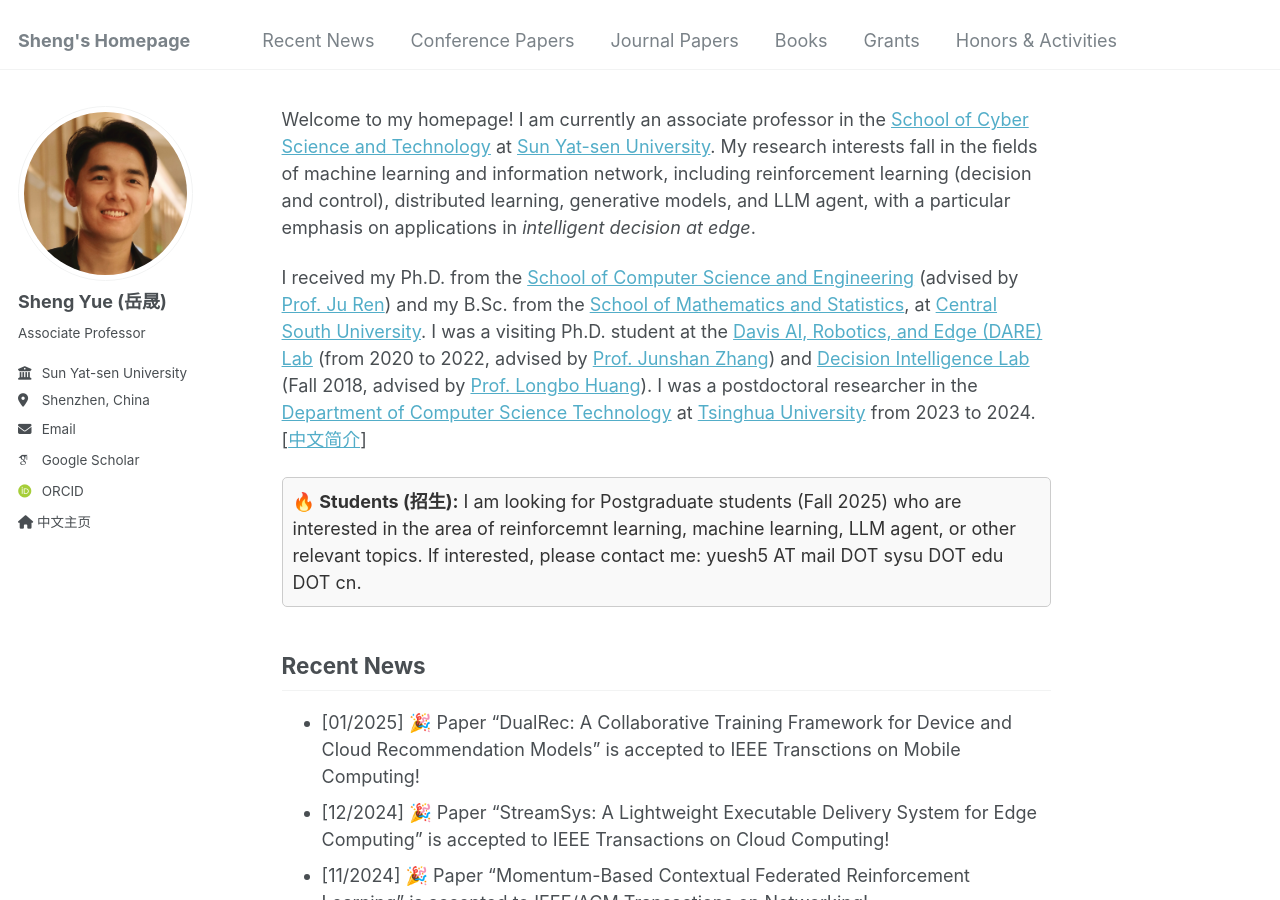
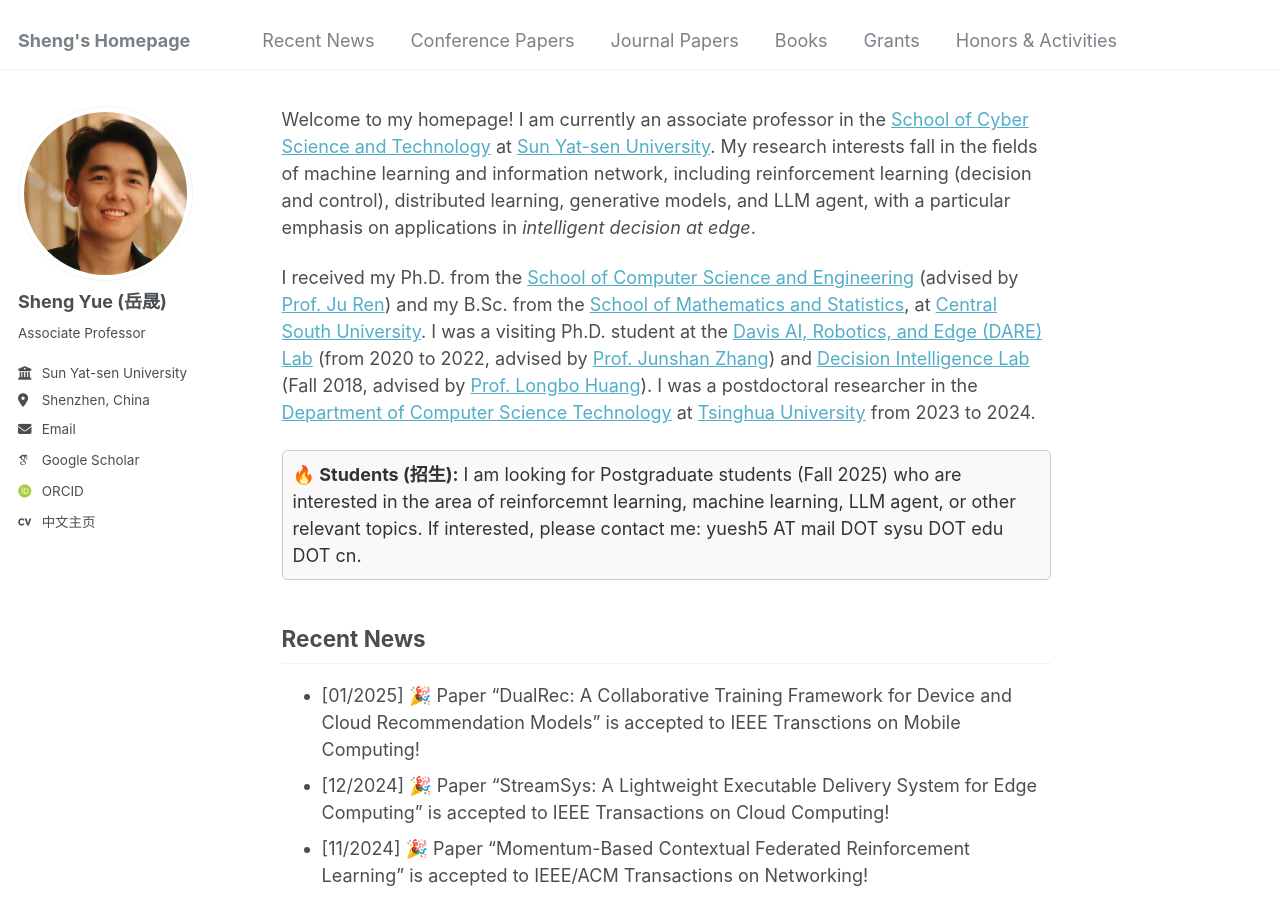
Before and after one commit to shaunyue/shaunyue.github.io, a Jekyll site: the page built from _pages/about.md, in a window 1280 px wide and 900 px high. Built offline with Jekyll 4.4.1, drawn with Linux system fonts in a browser that asks for light colours; some web fonts are replaced.

Commit message:
Update information

```diff
--- a/_includes/author-profile.html
+++ b/_includes/author-profile.html
@@ -54,11 +54,7 @@
         <li><a href="{{ author.orcid }}"><i class="ai ai-orcid ai-fw icon-pad-right"></i>ORCID</a></li>
       {% endif %}
       {% if site.author.chinese_homepage %}
-      <li>
-        <a href="{{ site.author.chinese_homepage }}" itemprop="url">
-          <i class="fas fa-home"></i> 中文主页 <!-- 使用 Font Awesome 的 "home" 图标 -->
-        </a>
-      </li>
+      <li> <a href="{{ site.author.chinese_homepage }}"><i class="ai ai-cv ai-fw icon-pad-right"></i>中文主页</a></li>
       {% endif %}
       {% if author.pubmed %}
         <li><a href="{{ author.pubmed }}"><i class="ai ai-pubmed ai-fw icon-pad-right"></i>PubMed</a></li>
--- a/_pages/about.md
+++ b/_pages/about.md
@@ -9,7 +9,7 @@ redirect_from:
 
 Welcome to my homepage! I am currently an associate professor in the [School of Cyber Science and Technology](https://scst.sysu.edu.cn) at [Sun Yat-sen University](https://www.sysu.edu.cn). My research interests fall in the ﬁelds of machine learning and information network, including reinforcement learning (decision and control), distributed learning, generative models, and LLM agent, with a particular emphasis on applications in *intelligent decision at edge*.
 
-I received my Ph.D. from the [School of Computer Science and Engineering](https://cse.csu.edu.cn/) (advised by [Prof. Ju Ren](https://juren1987.github.io/)) and my B.Sc. from the [School of Mathematics and Statistics](https://math.csu.edu.cn/), at [Central South University](https://www.csu.edu.cn). I was a visiting Ph.D. student at the [Davis AI, Robotics, and Edge (DARE) Lab](https://faculty.engineering.ucdavis.edu/jzhang/research-group/) (from 2020 to 2022, advised by [Prof. Junshan Zhang](https://faculty.engineering.ucdavis.edu/jzhang/)) and [Decision Intelligence Lab](https://people.iiis.tsinghua.edu.cn/~dilab/index.html) (Fall 2018, advised by [Prof. Longbo Huang](http://people.iiis.tsinghua.edu.cn/~huang/index.html)). I was a postdoctoral researcher in the [Department of Computer Science Technology](https://www.cs.tsinghua.edu.cn/) at [Tsinghua University](https://www.tsinghua.edu.cn/) from 2023 to 2024. [[中文简介](https://scst.sysu.edu.cn/members/members01/1417931.htm)]
+I received my Ph.D. from the [School of Computer Science and Engineering](https://cse.csu.edu.cn/) (advised by [Prof. Ju Ren](https://juren1987.github.io/)) and my B.Sc. from the [School of Mathematics and Statistics](https://math.csu.edu.cn/), at [Central South University](https://www.csu.edu.cn). I was a visiting Ph.D. student at the [Davis AI, Robotics, and Edge (DARE) Lab](https://faculty.engineering.ucdavis.edu/jzhang/research-group/) (from 2020 to 2022, advised by [Prof. Junshan Zhang](https://faculty.engineering.ucdavis.edu/jzhang/)) and [Decision Intelligence Lab](https://people.iiis.tsinghua.edu.cn/~dilab/index.html) (Fall 2018, advised by [Prof. Longbo Huang](http://people.iiis.tsinghua.edu.cn/~huang/index.html)). I was a postdoctoral researcher in the [Department of Computer Science Technology](https://www.cs.tsinghua.edu.cn/) at [Tsinghua University](https://www.tsinghua.edu.cn/) from 2023 to 2024.
 
 <script>
 function toggleContent(id) {
```
